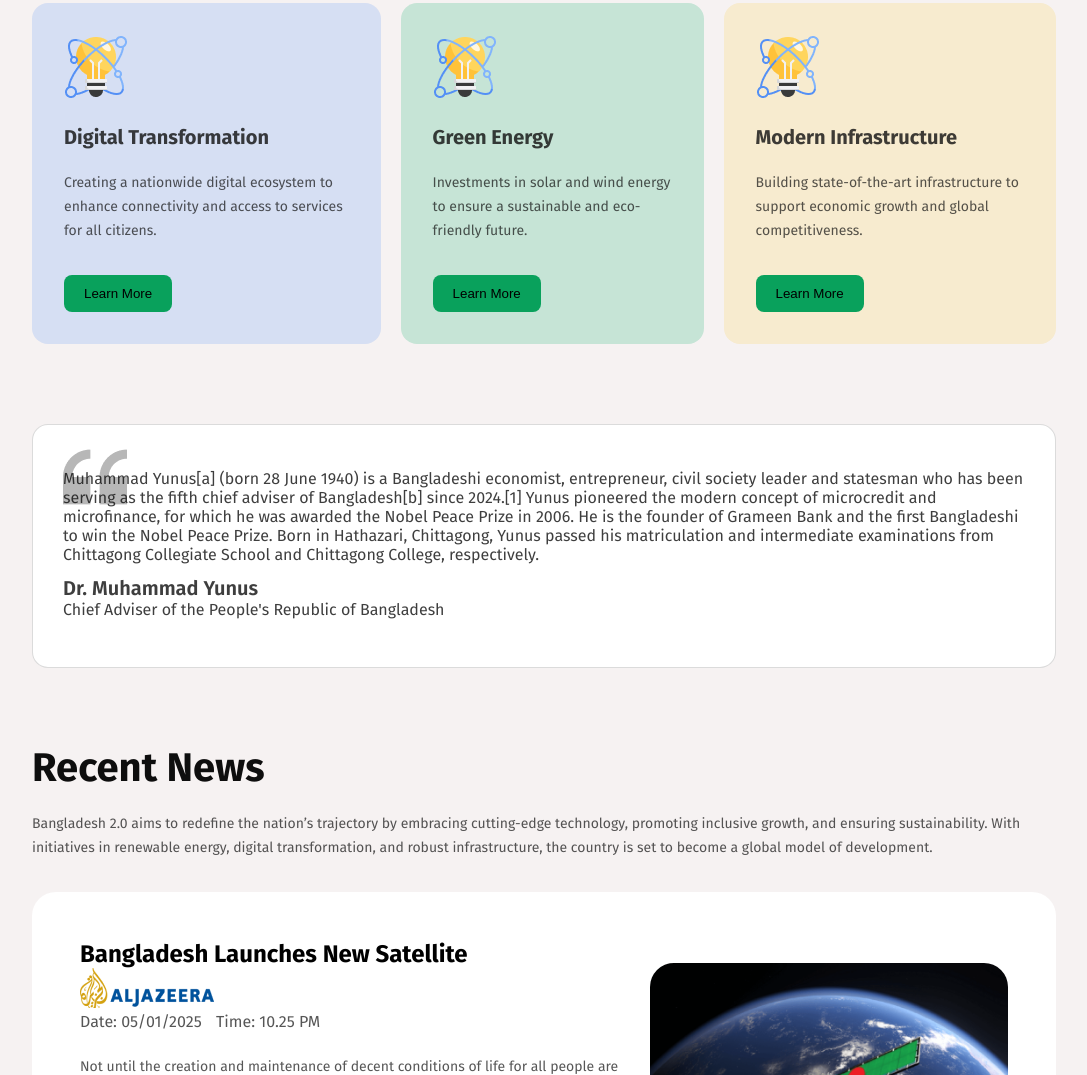
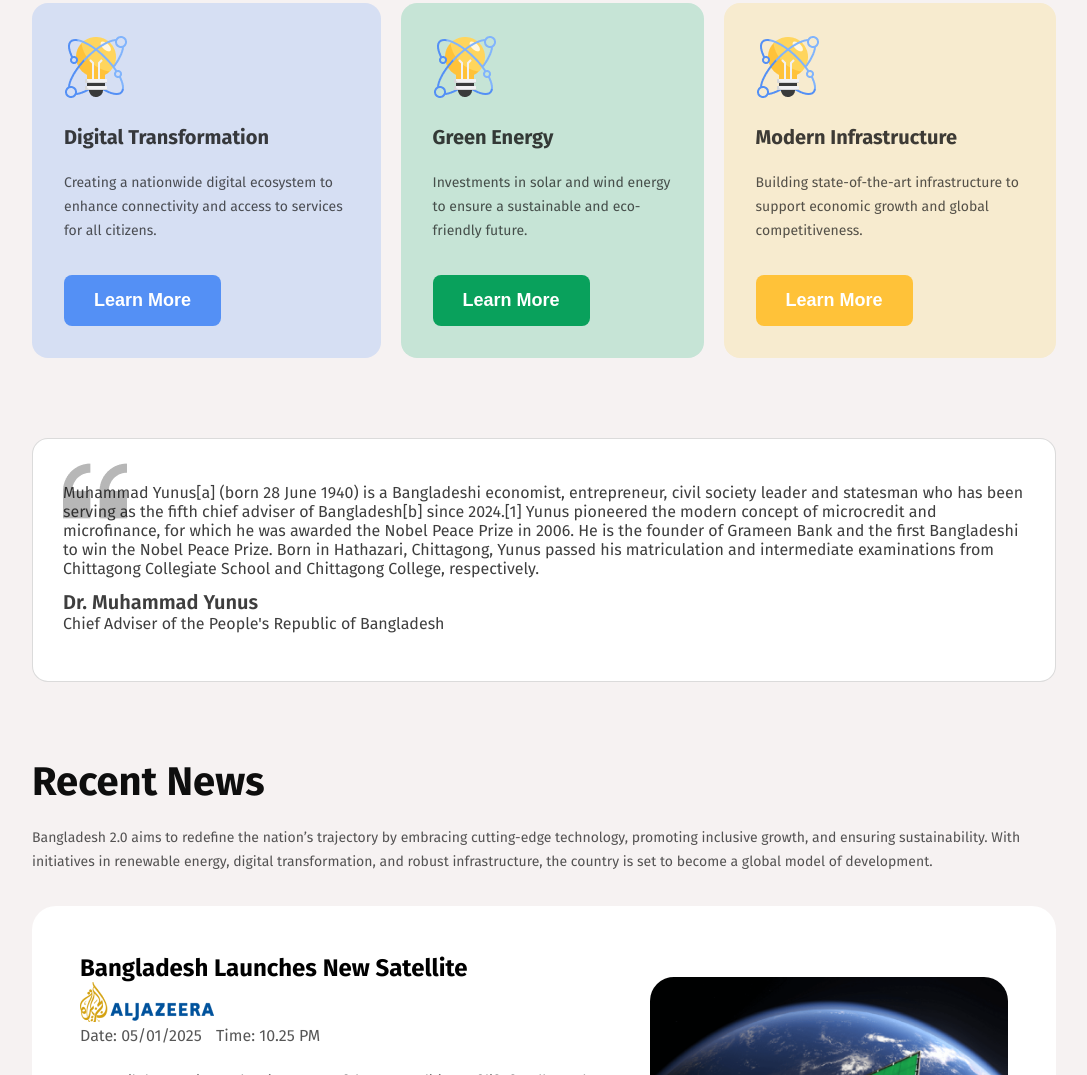
Before and after one commit to SHShadhin/bangladesh-2.0, a plain HTML site: page index.html in a window 1280 px wide. Shown: the part 680-1755 px from the top of the page, without its empty margins (96-1183 px from the left). Drawn offline with Linux system fonts and the light colour scheme.

Commit message:
btn style fix

```diff
--- a/Styles/style.css
+++ b/Styles/style.css
@@ -28,6 +28,13 @@ body {
   cursor: pointer;
   border: none;
 }
+
+.btn-primary:hover {
+  background-color: white;
+  color: rgba(0, 106, 80, 1);
+  border: 1px solid rgba(0, 106, 80, 1);
+}
+
 .primary-heading {
   color: rgba(14, 14, 14, 1);
   font-family: Fira Sans;
@@ -49,13 +56,6 @@ header .nav {
   font-size: 32px;
   font-weight: 700;
 }
-
-.btn-primary:hover {
-  background-color: white;
-  color: rgba(0, 106, 80, 1);
-  border: 1px solid rgba(0, 106, 80, 1);
-}
-
 /* hero banner section */
 
 .hero {
@@ -96,7 +96,6 @@ header .nav {
   width: 80%;
 }
 
-
 /* vision section */
 
 #vision {
@@ -120,11 +119,14 @@ header .nav {
   gap: 20px;
 }
 
-button {
-  padding: 11px 20px;
-  border-radius: 8px;
+.btn-1 {
+  background: rgba(84, 144, 245, 1);
+}
+.btn-2 {
   background: rgba(9, 161, 92, 1);
-  border: none;
+}
+.btn-3 {
+  background: rgba(255, 194, 57, 1);
 }
 .vision-child-1 {
   border-radius: 16px;
--- a/index.html
+++ b/index.html
@@ -29,6 +29,7 @@
         </div>
       </section>
     </header>
+
     <main class="container">
       <section id="vision">
         <h1 class="primary-heading">The Vision of Future</h1>
@@ -47,7 +48,7 @@
               Creating a nationwide digital ecosystem to enhance connectivity
               and access to services for all citizens.
             </p>
-            <button>Learn More</button>
+            <button class="btn-primary btn-1">Learn More</button>
           </div>
           <div class="vision-child-2">
             <img src="assets/card-icon.png" alt="" />
@@ -56,7 +57,7 @@
               Investments in solar and wind energy to ensure a sustainable and
               eco-friendly future.
             </p>
-            <button>Learn More</button>
+            <button class="btn-primary btn-2">Learn More</button>
           </div>
           <div class="vision-child-3">
             <img src="assets/card-icon.png" alt="" />
@@ -65,7 +66,7 @@
               Building state-of-the-art infrastructure to support economic
               growth and global competitiveness.
             </p>
-            <button>Learn More</button>
+            <button class="btn-primary btn-3">Learn More</button>
           </div>
         </div>
       </section>
@@ -189,6 +190,7 @@
         </div>
       </section>
     </main>
+
     <footer class="container">
       <div class="text">
         <h1>Bangladesh 2.0</h1>
```
